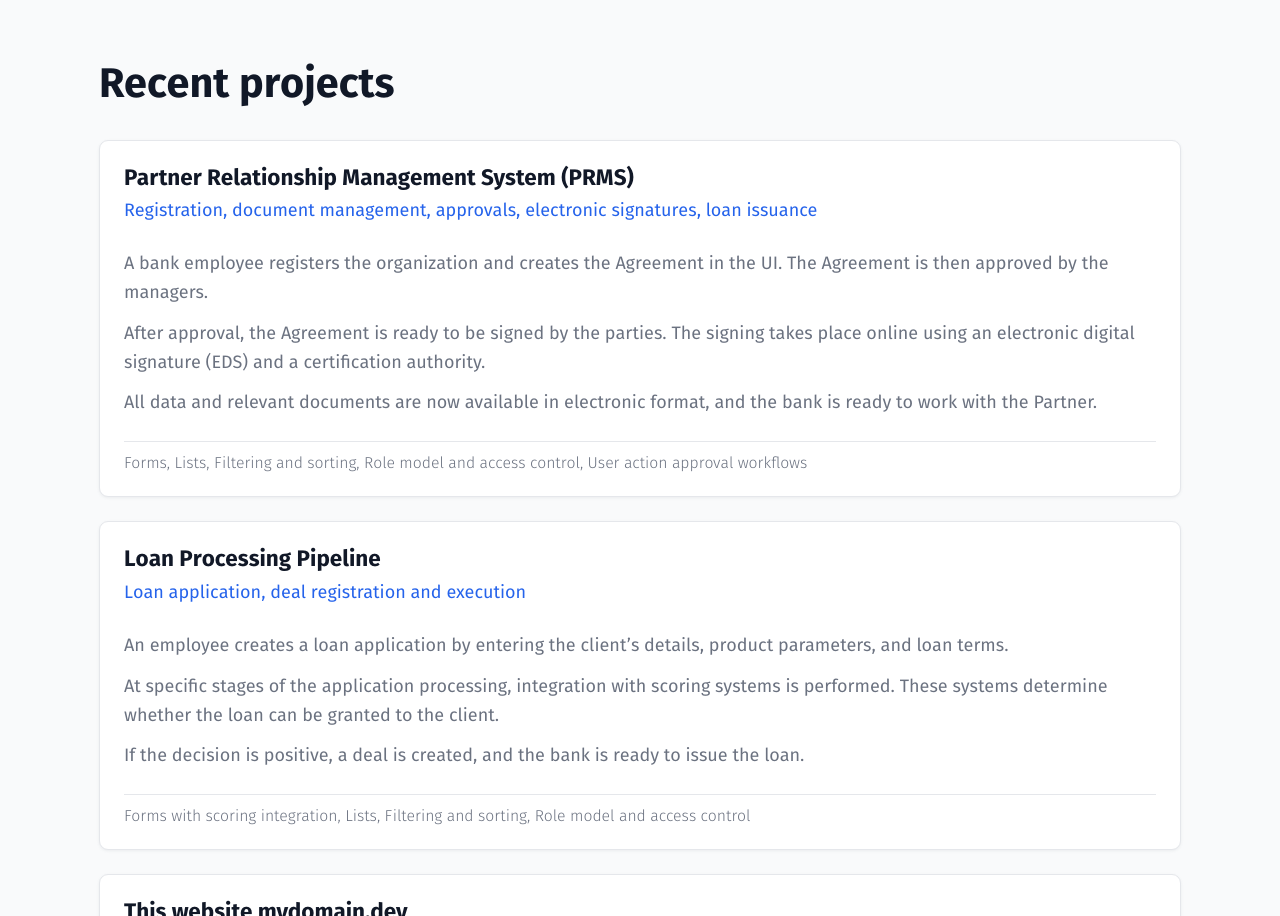
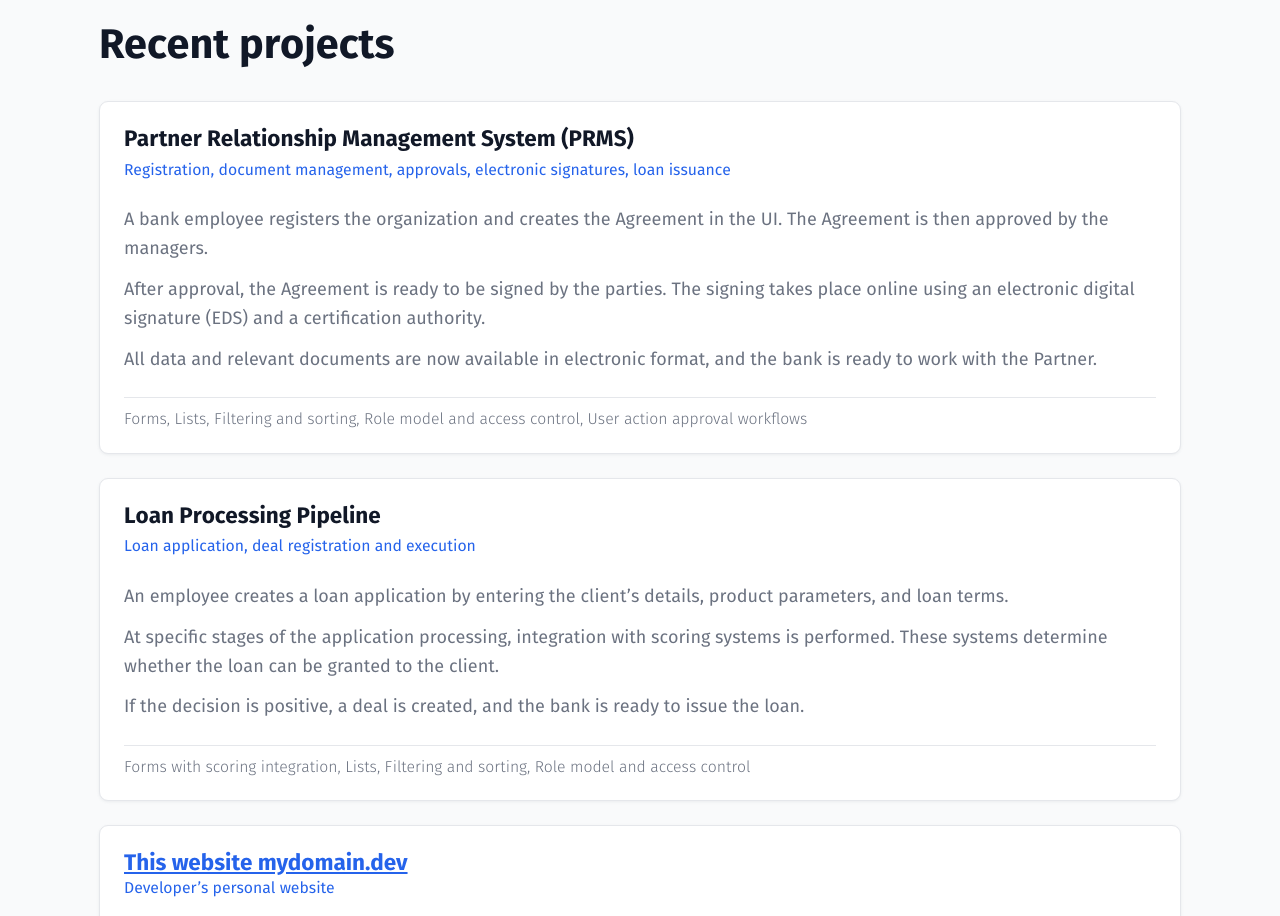
Before and after one commit to senya90/personal-frontend, a Next.js app: page /en in a window 1280 px wide. Shown: the part 3720-4636 px from the top of the page. Built offline with nearby package versions, Linux system fonts and the light colour scheme.

Commit message:
Link for a Card title

```diff
--- a/src/app/[locale]/_ui/RecentProjects/ui/RecentProjects.tsx
+++ b/src/app/[locale]/_ui/RecentProjects/ui/RecentProjects.tsx
@@ -26,6 +26,10 @@ export const RecentProjects = ({ locale }: IProps) => {
         {projects.map((project) => (
           <Card
             key={project.id}
+            link={{
+              href: project.href,
+              target: '_blank',
+            }}
             title={project.title}
             subtitle={project.shortDescription}
             footer={project.components.join(', ')}
--- a/src/app/[locale]/_ui/Work/ui/Work.tsx
+++ b/src/app/[locale]/_ui/Work/ui/Work.tsx
@@ -31,6 +31,7 @@ export const Work = ({ locale }: IProps) => {
           renderRight={(item) => (
             <Card
               title={item.title}
+              link={{ href: item.href, target: '_blank' }}
               subtitle={item.position}
               description={item.description}
               tags={item.stack}
--- a/src/entities/recent/lib/en.ts
+++ b/src/entities/recent/lib/en.ts
@@ -49,5 +49,6 @@ export const recentPorjectsItemsEn: RecentProject[] = [
       'Multiple themes',
       'Multilingual support',
     ],
+    href: 'mydomain.dev',
   },
 ]
--- a/src/entities/recent/lib/ru.ts
+++ b/src/entities/recent/lib/ru.ts
@@ -44,5 +44,6 @@ export const recentPorjectsItemsRu: RecentProject[] = [
       'Данный сайт также используется как экспериментальная платформа для тестирования новых инструментов и подходов к разработке.',
     ],
     components: ['NextJS', 'SSR и SSG', 'Разные темы', 'Мультиязычность'],
+    href: 'mydomain.dev',
   },
 ]
--- a/src/entities/recent/model/RecentProject.ts
+++ b/src/entities/recent/model/RecentProject.ts
@@ -4,4 +4,5 @@ export type RecentProject = {
   shortDescription: string
   description: string | string[]
   components: string[]
+  href?: string
 }
--- a/src/entities/workExperience/lib/en.ts
+++ b/src/entities/workExperience/lib/en.ts
@@ -21,6 +21,7 @@ export const workExperienceEn: WorkExperience[] = [
       'Yup',
       'Jest/React testing library',
     ],
+    href: 'https://www.otpbank.ru/',
   },
   {
     id: '2',
@@ -33,6 +34,7 @@ export const workExperienceEn: WorkExperience[] = [
       `Development and maintenance of web widgets built with React.`,
     ],
     stack: ['React', 'Redux', 'MobX', 'Socket IO', 'WebOS (LG)', 'RxJs'],
+    href: 'https://smartplayer.ru/',
   },
   {
     id: '3',
@@ -43,6 +45,7 @@ export const workExperienceEn: WorkExperience[] = [
       `Frontend development of websites, landing pages, and web applications. Collaboration with a web studio dialweb.ru and freelance project work.`,
     ],
     stack: ['HTML (Ejs, Pug)', 'CSS/LESS/SCSS', 'Markup', 'JQuery'],
+    href: 'https://dialweb.ru/',
   },
   {
     id: '4',
--- a/src/entities/workExperience/lib/ru.ts
+++ b/src/entities/workExperience/lib/ru.ts
@@ -21,6 +21,7 @@ export const workExperienceRu: WorkExperience[] = [
       'Yup',
       'Jest/React testing library',
     ],
+    href: 'https://www.otpbank.ru/',
   },
   {
     id: '2',
@@ -33,6 +34,7 @@ export const workExperienceRu: WorkExperience[] = [
       `Разработка и поддержка web-виджетов на React.`,
     ],
     stack: ['React', 'Redux', 'MobX', 'Socket IO', 'WebOS (LG)', 'RxJs'],
+    href: 'https://smartplayer.ru/',
   },
   {
     id: '3',
@@ -43,6 +45,7 @@ export const workExperienceRu: WorkExperience[] = [
       `Frontend разработка сайтов, лэндингов, веб-приложений: сотрудничество с веб-студией dialweb.ru и разовые проекты.`,
     ],
     stack: ['JQuery', 'HTML (Ejs, Pug)', 'CSS/LESS/SCSS', 'Верстка'],
+    href: 'https://dialweb.ru/',
   },
   {
     id: '4',
--- a/src/entities/workExperience/model/WorkExperience.ts
+++ b/src/entities/workExperience/model/WorkExperience.ts
@@ -5,4 +5,5 @@ export type WorkExperience = {
   position: string
   description: string | string[]
   stack: string[]
+  href?: string
 }
--- a/src/shared/ui/Card/ui/Card/ui/Card.tsx
+++ b/src/shared/ui/Card/ui/Card/ui/Card.tsx
@@ -1,6 +1,7 @@
 import cn from 'classnames'
-import { ReactNode } from 'react'
+import { HTMLAttributeAnchorTarget, ReactNode } from 'react'
 
+import { Link } from '@/shared/ui/Link'
 import { BottomOffset, calcBottomOffset } from '@/shared/ui/styles'
 import { Tag } from '@/shared/ui/Tag/ui/Tag'
 import { Typography } from '@/shared/ui/Typography'
@@ -9,6 +10,11 @@ import styles from './styles.module.css'
 
 interface IProps {
   title: string
+  link?: {
+    href: string | undefined
+    target?: HTMLAttributeAnchorTarget
+  }
+  titleHref?: string
   subtitle?: string
   footnote?: string | string[]
   description?: string | string[]
@@ -19,6 +25,10 @@ interface IProps {
 
 export const Card = ({
   title,
+  link = {
+    href: '',
+    target: '_self',
+  },
   subtitle,
   footnote,
   description,
@@ -33,11 +43,25 @@ export const Card = ({
       })}
     >
       <header className={styles.header}>
-        <Typography variant="h6" component="p" bottomOffset="xs">
-          {title}
-        </Typography>
+        {link?.href ? (
+          <Link
+            href={link.href}
+            target={link.target}
+            variant="h6"
+            component="span"
+            permanent
+          >
+            {title}
+          </Link>
+        ) : (
+          <Typography variant="h6" component="span" bottomOffset="xs">
+            {title}
+          </Typography>
+        )}
+
         <Typography
           color="accent"
+          variant="body2"
           bottomOffset={!footnote && !description ? undefined : 'm'}
         >
           {subtitle}
--- a/src/shared/ui/Link/ui/Link.tsx
+++ b/src/shared/ui/Link/ui/Link.tsx
@@ -1,3 +1,4 @@
+import cn from 'classnames'
 import NextLink from 'next/link'
 import { LinkProps as NextLinkProps } from 'next/link'
 import { AnchorHTMLAttributes, ReactNode } from 'react'
@@ -9,6 +10,8 @@ import {
   TypographyUnderline,
   TypographyVariant,
 } from '@/shared/ui/Typography/model/types'
+
+import styles from './styles.module.css'
 
 interface IProps
   extends
@@ -27,6 +30,7 @@ interface IProps
   emphasis?: 'strong' | 'em' | 'code'
   component?: React.ElementType
   bottomOffset?: BottomOffset
+  permanent?: boolean
 }
 
 export const Link = ({
@@ -39,6 +43,8 @@ export const Link = ({
   emphasis,
   component = 'span',
   bottomOffset,
+  permanent = false,
+  className,
   ...rest
 }: IProps) => {
   const typography = {
@@ -53,7 +59,12 @@ export const Link = ({
   }
   return (
     <Typography {...typography}>
-      <NextLink {...rest}>{children}</NextLink>
+      <NextLink
+        {...rest}
+        className={cn(className, { [styles.permanent]: permanent })}
+      >
+        {children}
+      </NextLink>
     </Typography>
   )
 }
--- /dev/null
+++ b/src/shared/ui/Link/ui/styles.module.css
@@ -0,0 +1,12 @@
+.permanent {
+  color: var(--link-content);
+}
+
+a:visited.permanent {
+  color: var(--link-content);
+}
+
+a:hover.permanent {
+  color: var(--link-content-hover);
+  text-decoration: none;
+}
```
